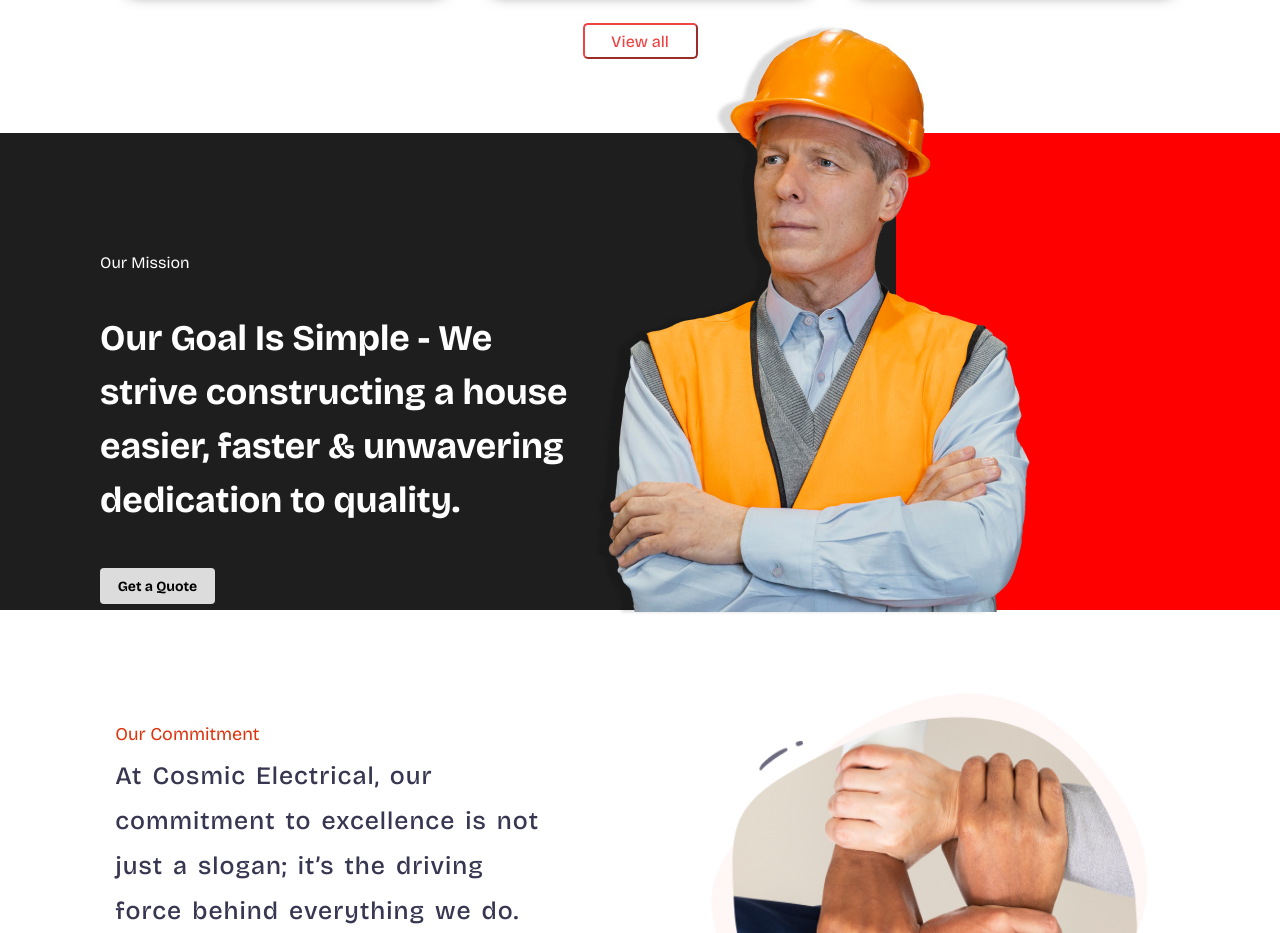
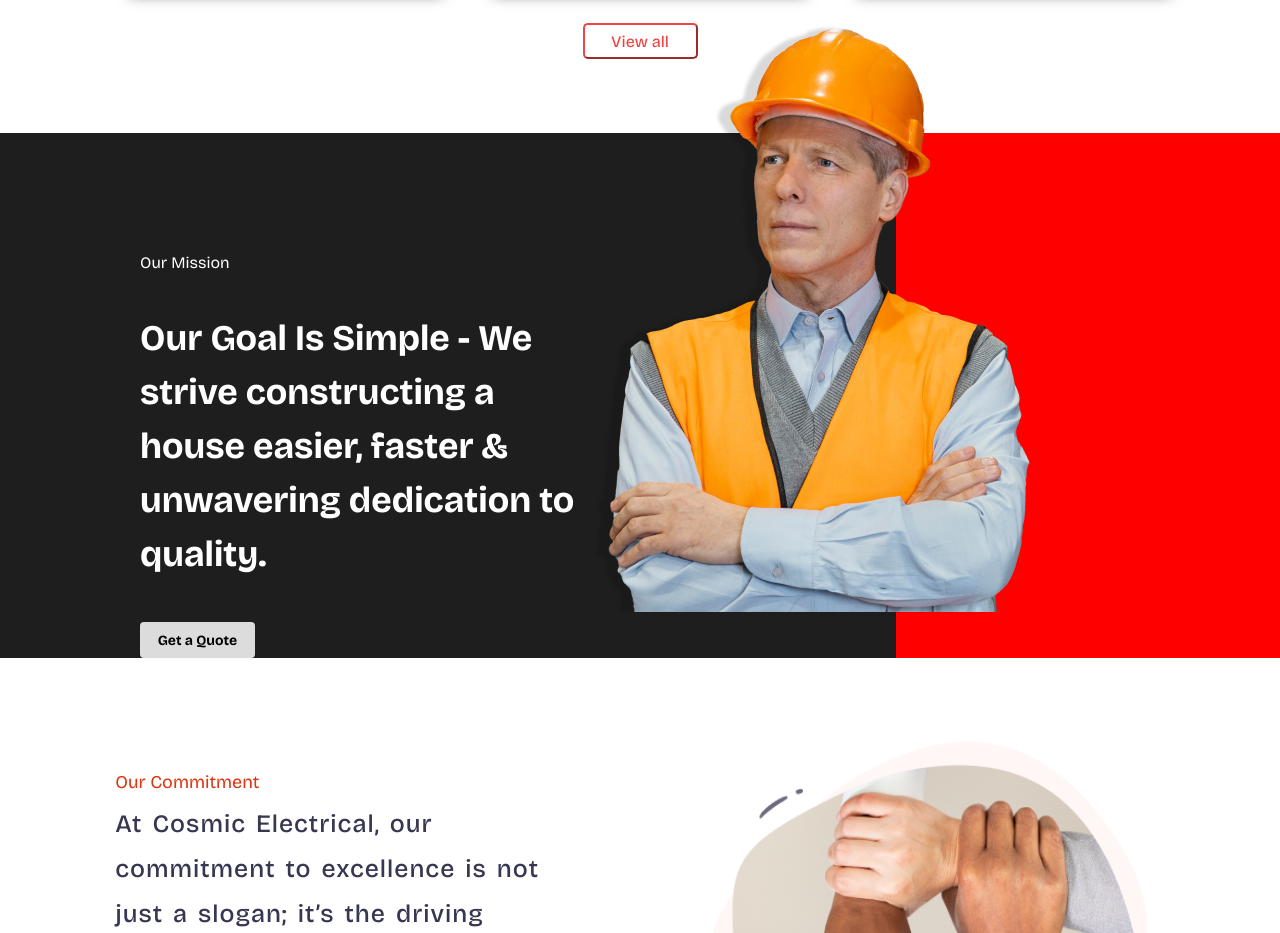
Before and after one commit to prashant2071/construction-site, a React (Create React App) app: page / in a window 1280 px wide. Shown: the part 2285-3218 px from the top of the page. Built offline with nearby package versions, Linux system fonts and the light colour scheme.

Commit message:
padding fixed for images

```diff
--- a/src/pages/home/Home.css
+++ b/src/pages/home/Home.css
@@ -61,7 +61,7 @@
 }
 .vector {
   position: absolute;
-  top: 140px;
+  top: 180px;
   left: -60px;
 }
 .banner-2 p {
@@ -285,7 +285,7 @@
     background-color: rgba(30, 30, 30, 1);
     width: 70%;
     padding-top: 80px;
-    padding-left: 100px;
+    padding-left: 140px;
 }
 .leftside p{
     margin-top: 40px;
--- a/src/pages/home/Home.jsx
+++ b/src/pages/home/Home.jsx
@@ -223,11 +223,15 @@ const Home = () => {
         <div className="commitment1">
           <div className="commitment-content">
             <p>Our Commitment</p>
-              <h2>
-              At Cosmic Electrical, our commitment to excellence is not just a slogan; it’s the driving force behind everything we do. We understand the critical role of electrical infrastructure in powering communities, industries, and innovations, and we take our responsibility seriously.
-              </h2>
+            <h2>
+              At Cosmic Electrical, our commitment to excellence is not just a
+              slogan; it’s the driving force behind everything we do. We
+              understand the critical role of electrical infrastructure in
+              powering communities, industries, and innovations, and we take our
+              responsibility seriously.
+            </h2>
           </div>
-              <img src={hands} className="hand-image"/>
+          <img src={hands} className="hand-image" alt="hand" />
         </div>
       </div>
     </>
```
